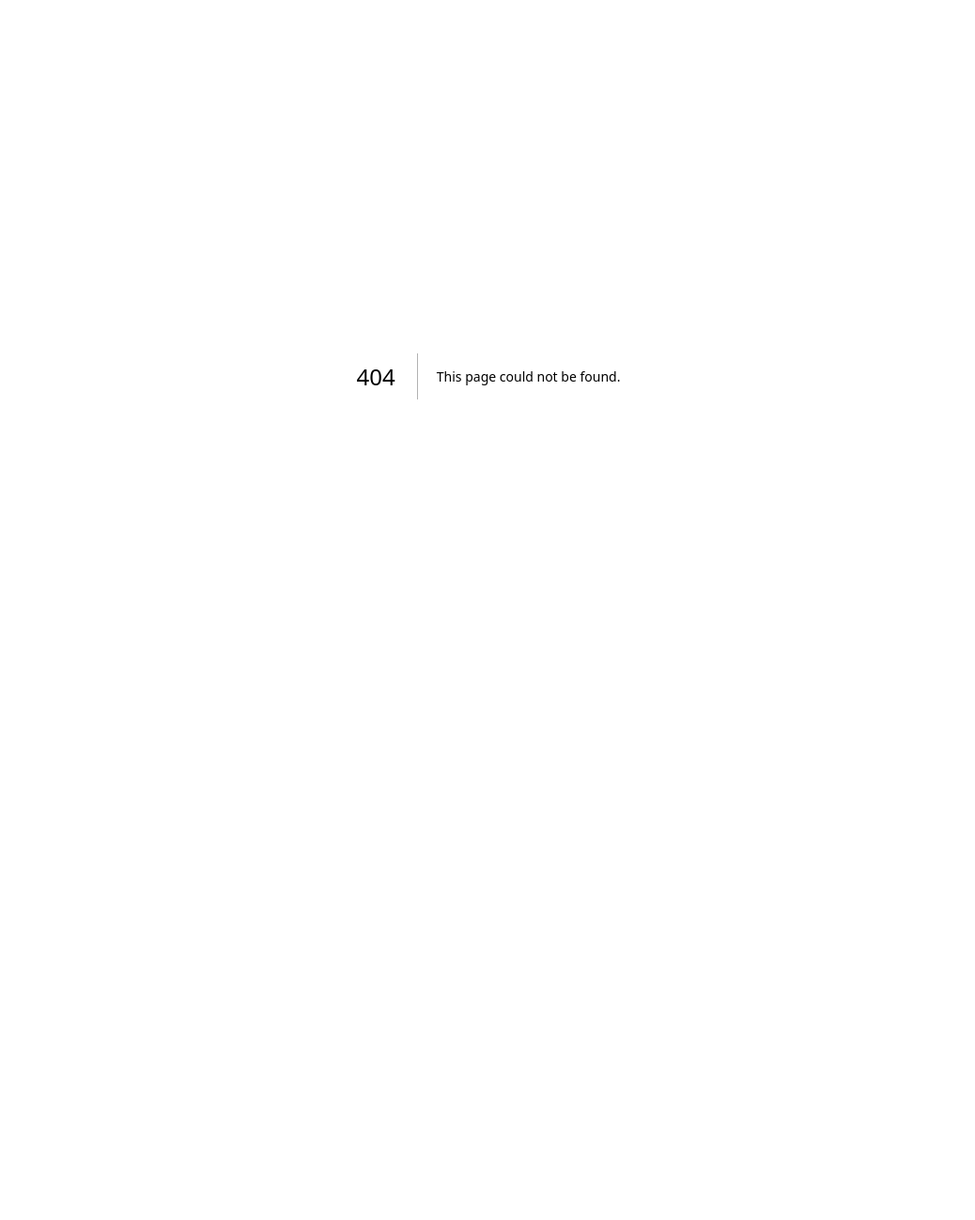
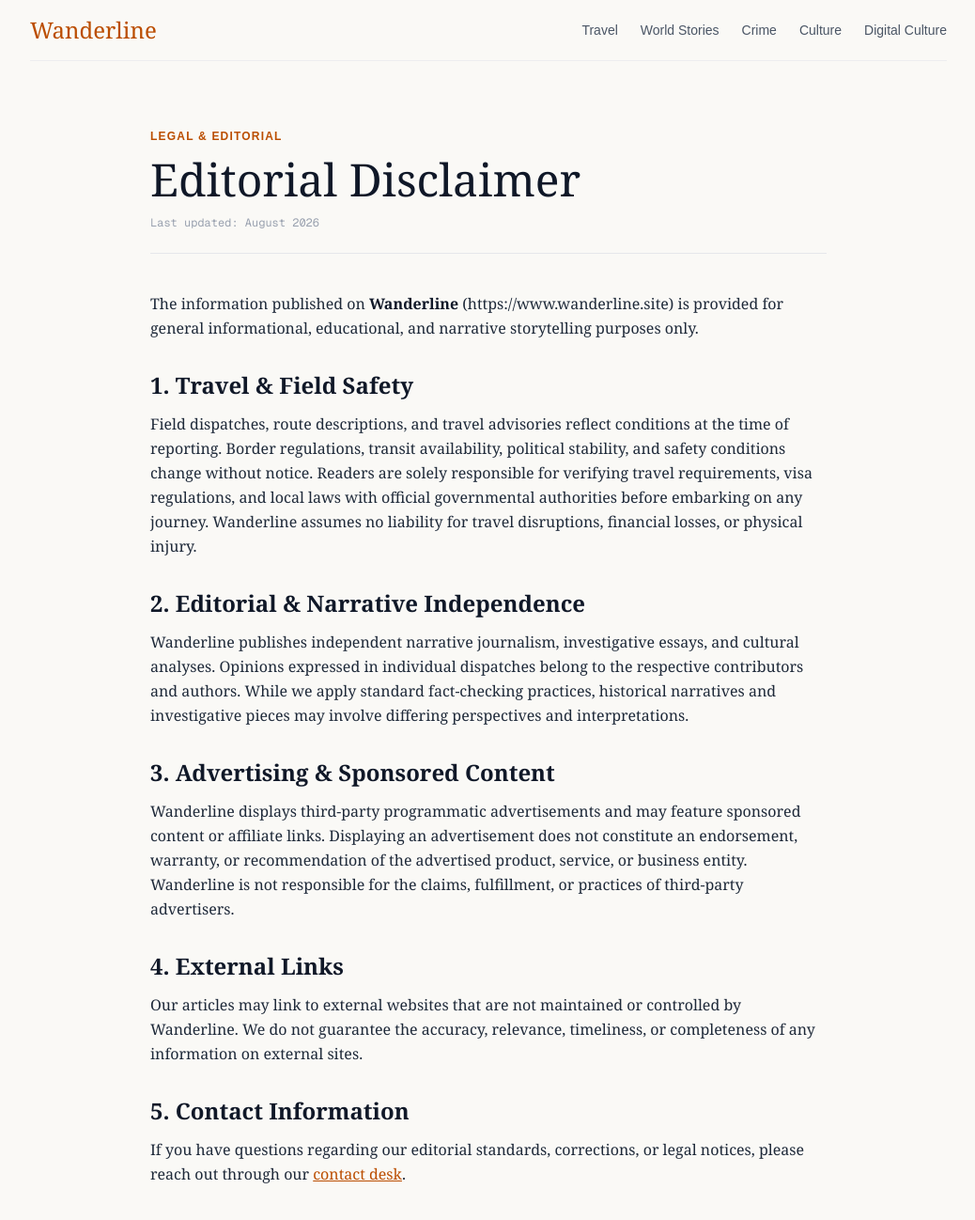
Before and after one commit to aqibshabbir1122-cloud/my-blog, a Next.js app: page /disclaimer in a window 1280 px wide. Before the commit this address had no page. Shown: the top 1298 px of the page at 94% size, without its empty margins (120-1158 px from the left). Before the commit the page ends 800 px from the top, so only its background shows below. Built offline with nearby package versions, Linux system fonts and the light colour scheme.

Commit message:
Add Disclaimer page

```diff
--- /dev/null
+++ b/app/disclaimer/page.tsx
@@ -0,0 +1,78 @@
+import { Metadata } from 'next'
+import Link from 'next/link'
+import SiteHeader from '@/components/SiteHeader'
+import SiteFooter from '@/components/SiteFooter'
+
+export const metadata: Metadata = {
+  title: 'Disclaimer | Wanderline',
+  description: 'Editorial, travel safety, advertising, and illustration disclaimers for Wanderline.',
+  alternates: {
+    canonical: 'https://www.wanderline.site/disclaimer',
+  },
+}
+
+export default function DisclaimerPage() {
+  return (
+    <div className="bg-[#faf9f6] min-h-screen">
+      <SiteHeader variant="plain" />
+
+      <main className="max-w-3xl mx-auto px-6 py-14">
+        <header className="mb-10 pb-6 border-b border-gray-200">
+          <span className="text-xs uppercase tracking-widest text-amber-700 font-semibold block mb-2">
+            Legal & Editorial
+          </span>
+          <h1 className="text-4xl sm:text-5xl font-serif text-gray-900 leading-tight">
+            Editorial Disclaimer
+          </h1>
+          <p className="text-xs text-gray-400 mt-2 font-mono">Last updated: August 2026</p>
+        </header>
+
+        <div className="prose prose-gray max-w-none text-gray-800 space-y-6 font-serif leading-relaxed text-base">
+          <p>
+            The information published on <strong className="font-semibold text-gray-900">Wanderline</strong> (https://www.wanderline.site) is provided for general informational, educational, and narrative storytelling purposes only.
+          </p>
+
+          <h2 className="text-2xl font-serif font-bold text-gray-900 mt-8 mb-3">
+            1. Travel & Field Safety
+          </h2>
+          <p>
+            Field dispatches, route descriptions, and travel advisories reflect conditions at the time of reporting. Border regulations, transit availability, political stability, and safety conditions change without notice. Readers are solely responsible for verifying travel requirements, visa regulations, and local laws with official governmental authorities before embarking on any journey. Wanderline assumes no liability for travel disruptions, financial losses, or physical injury.
+          </p>
+
+          <h2 className="text-2xl font-serif font-bold text-gray-900 mt-8 mb-3">
+            2. Editorial & Narrative Independence
+          </h2>
+          <p>
+            Wanderline publishes independent narrative journalism, investigative essays, and cultural analyses. Opinions expressed in individual dispatches belong to the respective contributors and authors. While we apply standard fact-checking practices, historical narratives and investigative pieces may involve differing perspectives and interpretations.
+          </p>
+
+          <h2 className="text-2xl font-serif font-bold text-gray-900 mt-8 mb-3">
+            3. Advertising & Sponsored Content
+          </h2>
+          <p>
+            Wanderline displays third-party programmatic advertisements and may feature sponsored content or affiliate links. Displaying an advertisement does not constitute an endorsement, warranty, or recommendation of the advertised product, service, or business entity. Wanderline is not responsible for the claims, fulfillment, or practices of third-party advertisers.
+          </p>
+
+          <h2 className="text-2xl font-serif font-bold text-gray-900 mt-8 mb-3">
+            4. External Links
+          </h2>
+          <p>
+            Our articles may link to external websites that are not maintained or controlled by Wanderline. We do not guarantee the accuracy, relevance, timeliness, or completeness of any information on external sites.
+          </p>
+
+          <h2 className="text-2xl font-serif font-bold text-gray-900 mt-8 mb-3">
+            5. Contact Information
+          </h2>
+          <p>
+            If you have questions regarding our editorial standards, corrections, or legal notices, please reach out through our{' '}
+            <Link href="/contact" className="text-amber-700 underline hover:text-amber-900 transition">
+              contact desk
+            </Link>.
+          </p>
+        </div>
+      </main>
+
+      <SiteFooter />
+    </div>
+  )
+}
```
